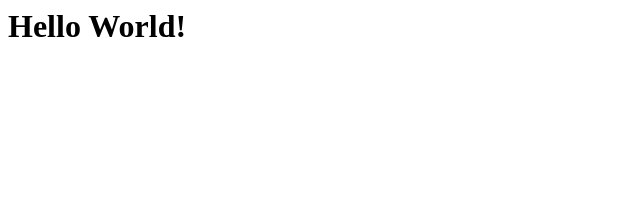
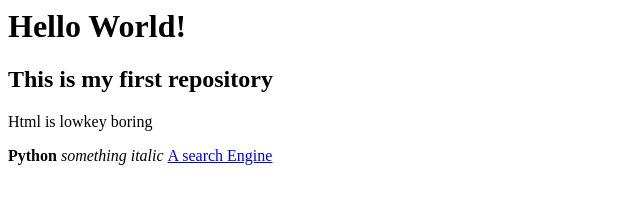
Before and after one commit to marbysneaker/my-first-github-repo, a plain HTML site: page index.html in a window 1280 px wide. Shown: the whole page, without its empty margins (0-640 px from the left). Drawn offline with Linux system fonts and the light colour scheme.

Commit message:
Update index.html

```diff
--- a/index.html
+++ b/index.html
@@ -1 +1,6 @@
 <h1> Hello World! </h1>
+<h2> This is my first repository </h2>
+<p> Html is lowkey boring </p>
+<strong> Python </strong>
+<em> something italic </em>
+<a href="http://google.com"> A search Engine </a>
```
